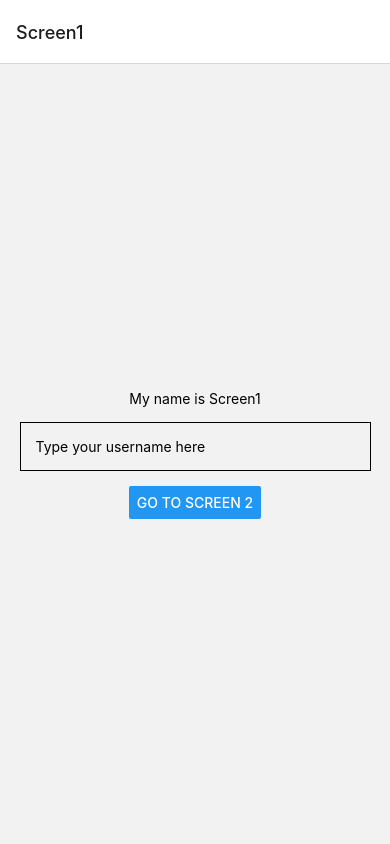
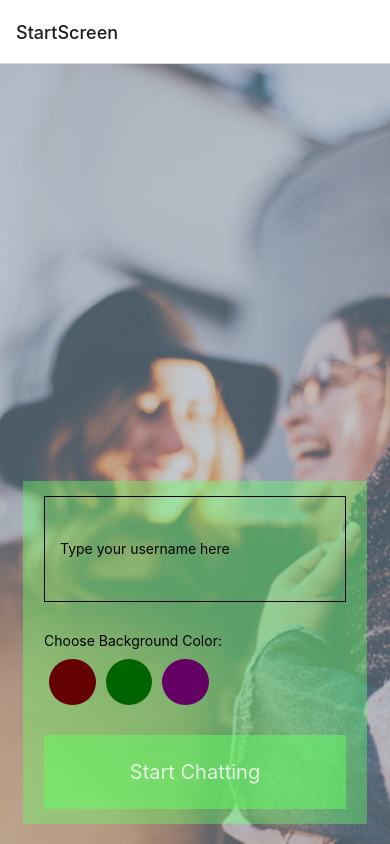
Before and after one commit to Sean-Andrew-Stanek/chatter, a React Native app: screen /StartScreen in a window 390 px wide. Built offline with nearby package versions, Linux system fonts and the light colour scheme.

Commit message:
ChatScreen and StartScreen init along with colors

```diff
--- a/App.js
+++ b/App.js
@@ -2,8 +2,8 @@ import { NavigationContainer } from '@react-navigation/native';
 import { createNativeStackNavigator } from '@react-navigation/native-stack';
 import React from 'react';
 
-import Screen1 from './components/Screen1/Screen1';
-import Screen2 from './components/Screen2/Screen2';
+import StartScreen from './components/StartScreen/StartScreen';
+import ChatScreen from './components/ChatScreen/ChatScreen';
 
 //Create the Navigator
 const Stack = createNativeStackNavigator();
@@ -15,13 +15,13 @@ const App = () => {
                 initialRouteName='Screen1'
             >
                 <Stack.Screen
-                    name='Screen1'
-                    component={Screen1}
+                    name='StartScreen'
+                    component={StartScreen}
                 />
 
                 <Stack.Screen
-                    name='Screen2'
-                    component={Screen2}
+                    name='ChatScreen'
+                    component={ChatScreen}
                 />
 
             </Stack.Navigator>
--- a/components/Screen2/Screen2.js
+++ b/components/ChatScreen/ChatScreen.js
@@ -3,16 +3,16 @@ import { StyleSheet, View, Text } from 'react-native';
 import { PropTypes } from 'prop-types';
 import { useEffect } from 'react';
 
-const Screen2 = ({route, navigation}) => {
+const ChatScreen = ({route, navigation}) => {
 
     const { name } = route.params;
 
     useEffect(() => {
-        navigation.setOptions({ title: name});
+        navigation.setOptions({ title: name });
     }, []);
 
     return (
-        <View style={styles.container}>
+        <View style={[styles.container, {backgroundColor: route.params.backgroundColor}]}>
             <Text>Welcome to the Second Screen</Text>
         </View>
     );
@@ -26,7 +26,7 @@ const styles = StyleSheet.create({
     }
 });
 
-Screen2.propTypes = {
+ChatScreen.propTypes = {
     route: PropTypes.shape({
         params: PropTypes.object.isRequired,
     }).isRequired,
@@ -35,4 +35,4 @@ Screen2.propTypes = {
     }).isRequired
 };
 
-export default Screen2;
+export default ChatScreen;
--- a/components/Screen1/Screen1.js
+++ /dev/null
@@ -1,47 +0,0 @@
-import React, { useState } from 'react';
-import { StyleSheet, View, Text, Button, TextInput } from 'react-native';
-import { PropTypes } from 'prop-types';
-
-const Screen1 = ({navigation}) => {
-
-    const [name, setName] = useState('');
-
-    return (
-        <View style={styles.container}>
-            <Text>My name is Screen1</Text>
-            <TextInput
-                style={styles.textInput}
-                value={name}
-                onChangeText={setName}
-                placeholder='Type your username here'
-            />
-            <Button
-                title='Go to Screen 2'
-                onPress={() => navigation.navigate('Screen2', {name: name})}
-            />
-        </View>
-    );
-};
-
-const styles = StyleSheet.create({
-    container: {
-        flex: 1,
-        justifyContent: 'center',
-        alignItems: 'center'
-    },
-    textInput: {
-        width: '90%',
-        padding: 15,
-        borderWidth: 1,
-        marginTop: 15,
-        marginBottom: 15
-    }
-});
-
-Screen1.propTypes = {
-    navigation: PropTypes.shape({
-        navigate: PropTypes.func.isRequired,
-    }).isRequired,
-};
-
-export default Screen1;
--- /dev/null
+++ b/components/StartScreen/StartScreen.js
@@ -0,0 +1,152 @@
+import React, { useState } from 'react';
+import { StyleSheet, View, Text, TextInput, ImageBackground, TouchableOpacity } from 'react-native';
+import { PropTypes } from 'prop-types';
+import image from '../../assets/background.png';
+
+
+// This function takes the "backgroundcolor" and messes with the alpha.
+const changeAlpha = (rgbaString, newAlpha) => {
+    //Match one or more digits "\d+", then an optional "?" decimal "\.\d+"
+    const match = rgbaString.match(/(\d+(\.\d+)?)/g);
+    if(!match || match.length !== 4)
+        return rgbaString;
+
+    // eslint-disable-next-line
+    const [red, green, blue, _] = match;
+    const returnRGBA = `rgba(${red},${green},${blue},${newAlpha})`;
+
+    return returnRGBA;
+};
+
+const StartScreen = ({navigation}) => {
+
+    const [name, setName] = useState('');
+    const [backgroundColor, setBackgroundColor] = useState('rbga(100, 255, 100, 0.8)');
+
+    const colorOptions = ['rgba(100, 0, 0, 1)', 'rgba(0, 100, 0, 1)', 'rgba(100,0,100, 1)'];
+
+
+
+    return (
+        <ImageBackground source = {image} resizeMode='cover' style={styles.container}>
+            {
+                //LOGIN CONTAINER
+            }
+            <View style={[styles.loginContainer, {backgroundColor: changeAlpha(backgroundColor, 0.4)}]}>
+                {
+                    //USERNAME INPUT
+                }
+                <TextInput
+                    style={[styles.textInput, styles.loginItem]}
+                    value={name}
+                    onChangeText={setName}
+                    placeholder='Type your username here'
+                />
+                {
+                    //BACKGROUND COLOR SELECTOR
+                }
+                <View
+                    style={[styles.loginItem, {paddingTop:0, paddingBottom:0}]}
+                >
+                    {
+                        //COLOR SELECTION LABEL
+                    }
+                    <Text style={[{color: backgroundColor, paddingBottom: 5, width:'100%', textAlignVertical:'center', fontSize:14, textAlign: 'left', marginVertical:0}]}>
+                        Choose Background Color:
+                    </Text>
+                    {
+                        //COLOR SELECTION BUTTONS
+                        //Reads from array above and dynamically creates buttons
+                    }
+                    <View style={[styles.backgroundColorSelectorContainer]}>
+                        {colorOptions.map((color, index) => (
+                            <TouchableOpacity
+                                key={index}
+                                style={[styles.backgroundColorSelector, {backgroundColor: color}]}
+                                onPress={() => setBackgroundColor(colorOptions[index])}
+                            >
+                            </TouchableOpacity>
+                        ))}
+                    </View>
+
+                </View>
+                {
+                    //NAVIGATION BUTTON
+                }
+                <TouchableOpacity
+                    style={[styles.loginItem, styles.loginButton, {backgroundColor: changeAlpha(backgroundColor, .5)}]}
+                    onPress={() => navigation.navigate('ChatScreen', {name: name, backgroundColor: backgroundColor})}
+                >
+                    <Text
+                        style={styles.loginButtonText}
+                    >
+                        Start Chatting
+                    </Text>
+                </TouchableOpacity>
+            </View>
+        </ImageBackground>
+    );
+};
+
+const styles = StyleSheet.create({
+    backgroundColorSelectorContainer: {
+        width: '100%',
+        flex:1,
+        flexDirection:'row',
+        justifyContent: 'flex-start'
+    },
+    backgroundColorSelector: {
+        //DEBUG COLOR
+        backgroundColor: 'rgba(200,255,200,1)',
+        height: '90%',
+        aspectRatio: 1,
+        borderRadius: 100,
+        margin: 5
+    },
+    highlight: {
+        backgroundColor: 'rgba(255,255,255,0.3)'
+    },
+    loginContainer: {
+        width: '88%',
+        height: '44%',
+        marginBottom: 20,
+        alignItems: 'center',
+        justifyContent: 'center'
+
+    },
+    loginButton: {
+        backgroundColor: 'rgba(0,0,0,.8)',
+    },
+    loginButtonText: {
+        color: 'rgba(255,255,255,.8)',
+        fontSize: 20,
+    },
+    loginItem: {
+        flex: 1,
+        width: '88%',
+        alignItems: 'center',
+        justifyContent: 'center',
+        margin: 15
+    },
+    textInput: {
+        padding: 15,
+        borderWidth: 1,
+        marginTop: 15,
+        marginBottom: 15
+    },
+    container: {
+        flex: 1,
+        width: '100%',
+        height: '100%',
+        flexDirection: 'column-reverse',
+        alignItems: 'center'
+    }
+});
+
+StartScreen.propTypes = {
+    navigation: PropTypes.shape({
+        navigate: PropTypes.func.isRequired,
+    }).isRequired,
+};
+
+export default StartScreen;
```
Also changed, not shown: assets/background.png (added).
